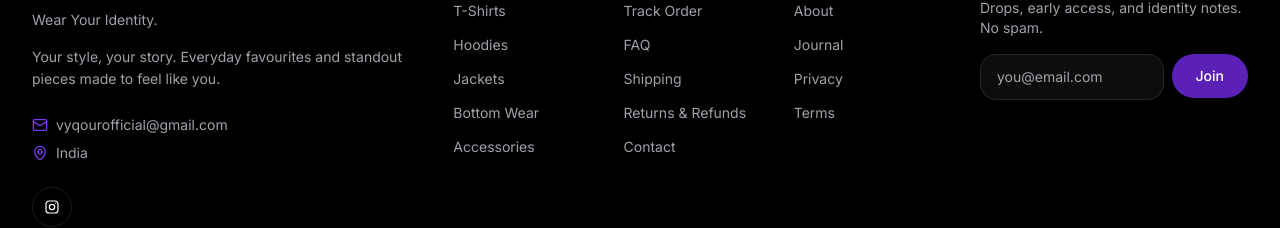
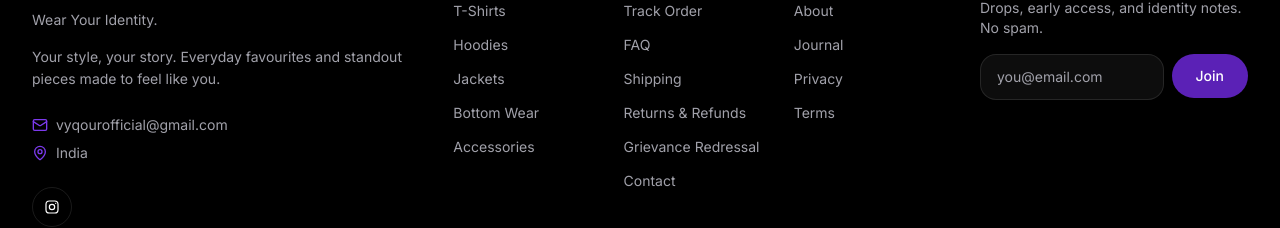
Before and after one commit to Vyqour/Vyqour3, a Next.js app in the folder apps/web/: page / in a window 1280 px wide. Shown: the part 2781-3009 px from the top of the page. Built offline with nearby package versions, Linux system fonts and the light colour scheme; no server answers.

Commit message:
Link grievance redressal page in footer

```diff
--- a/apps/web/src/components/layout/footer.tsx
+++ b/apps/web/src/components/layout/footer.tsx
@@ -15,6 +15,7 @@ const help = [
   { href: '/faq', label: 'FAQ' },
   { href: '/shipping-policy', label: 'Shipping' },
   { href: '/refund', label: 'Returns & Refunds' },
+  { href: '/grievance-redressal', label: 'Grievance Redressal' },
   { href: '/contact', label: 'Contact' },
 ];
 
```
